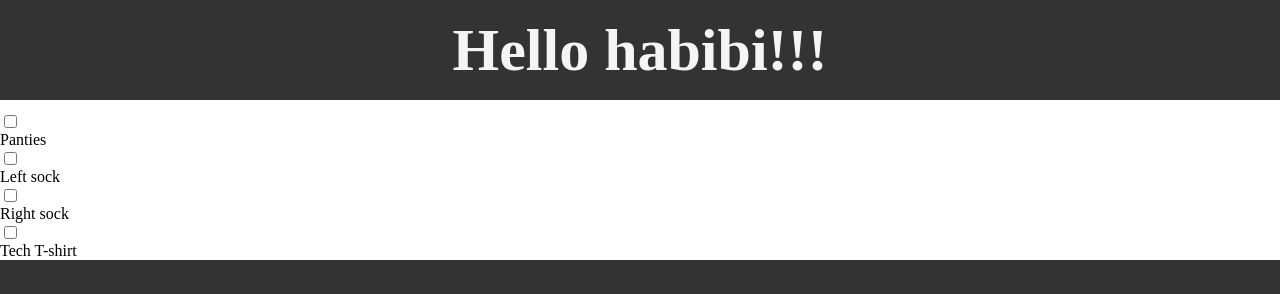
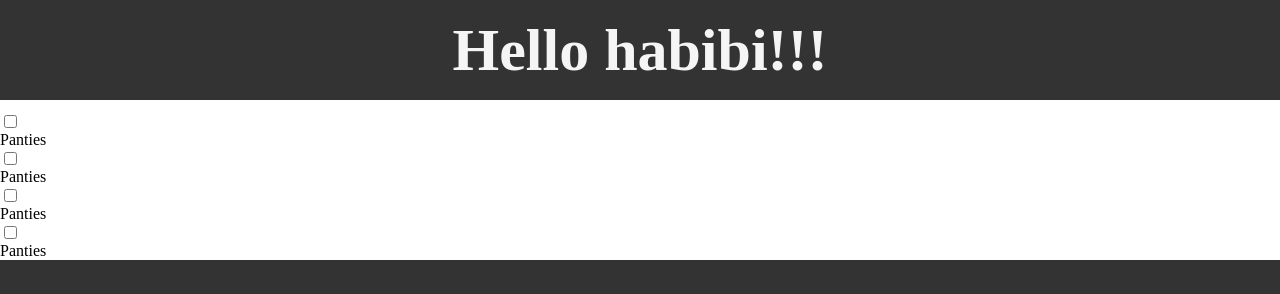
Before and after one commit to FredrikRidderfalk/react-todo-list, a React (Create React App) app: page / in a window 1280 px wide. Shown: the top 294 px of the page. Built offline with nearby package versions, Linux system fonts and the light colour scheme.

Commit message:
added TodoItem component

```diff
--- a/src/components/MainContent.js
+++ b/src/components/MainContent.js
@@ -1,26 +1,13 @@
 import React from "react";
+import TodoItem from "./TodoItem";
 
 function MainContent() {
   return (
     <main>
-      <input type="checkbox" className="checkbox" id="panties" name="panties" />
-      <label for="panties">Panties</label>
-      <input
-        type="checkbox"
-        className="checkbox"
-        id="left-sock"
-        name="left-sock"
-      />
-      <label for="left-sock">Left sock</label>
-      <input
-        type="checkbox"
-        className="checkbox"
-        id="right-sock"
-        name="right-sock"
-      />
-      <label for="right-sock">Right sock</label>
-      <input type="checkbox" className="checkbox" id="tshirt" name="tshirt" />
-      <label for="tshirt">Tech T-shirt</label>
+      <TodoItem />
+      <TodoItem />
+      <TodoItem />
+      <TodoItem />
     </main>
   );
 }
--- /dev/null
+++ b/src/components/TodoItem.js
@@ -0,0 +1,12 @@
+import React from "react";
+
+function TodoItem() {
+  return (
+    <div className="todo-item">
+      <input type="checkbox" className="checkbox" id="panties" name="panties" />
+      <label for="panties">Panties</label>
+    </div>
+  );
+}
+
+export default TodoItem;
```
